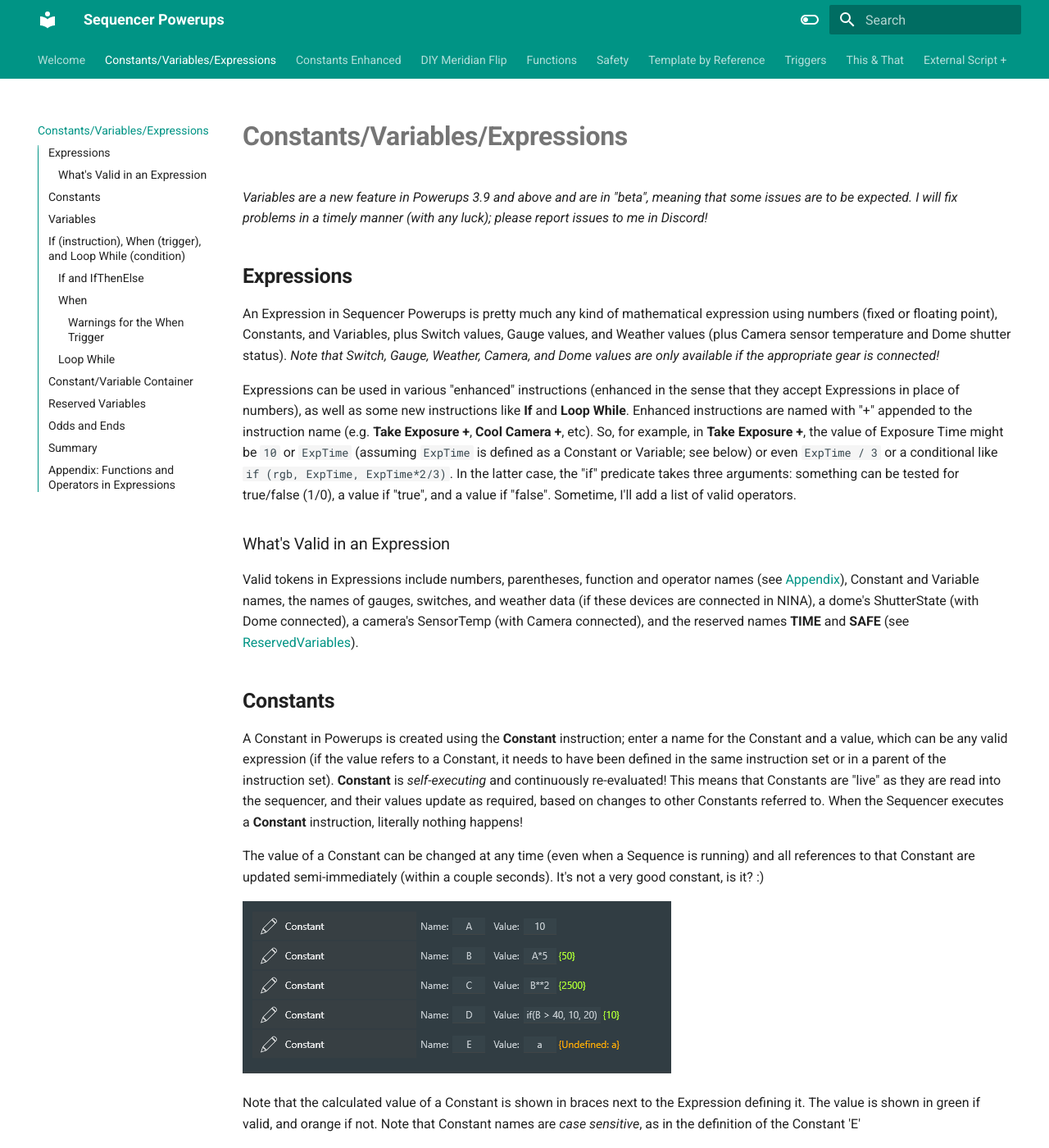
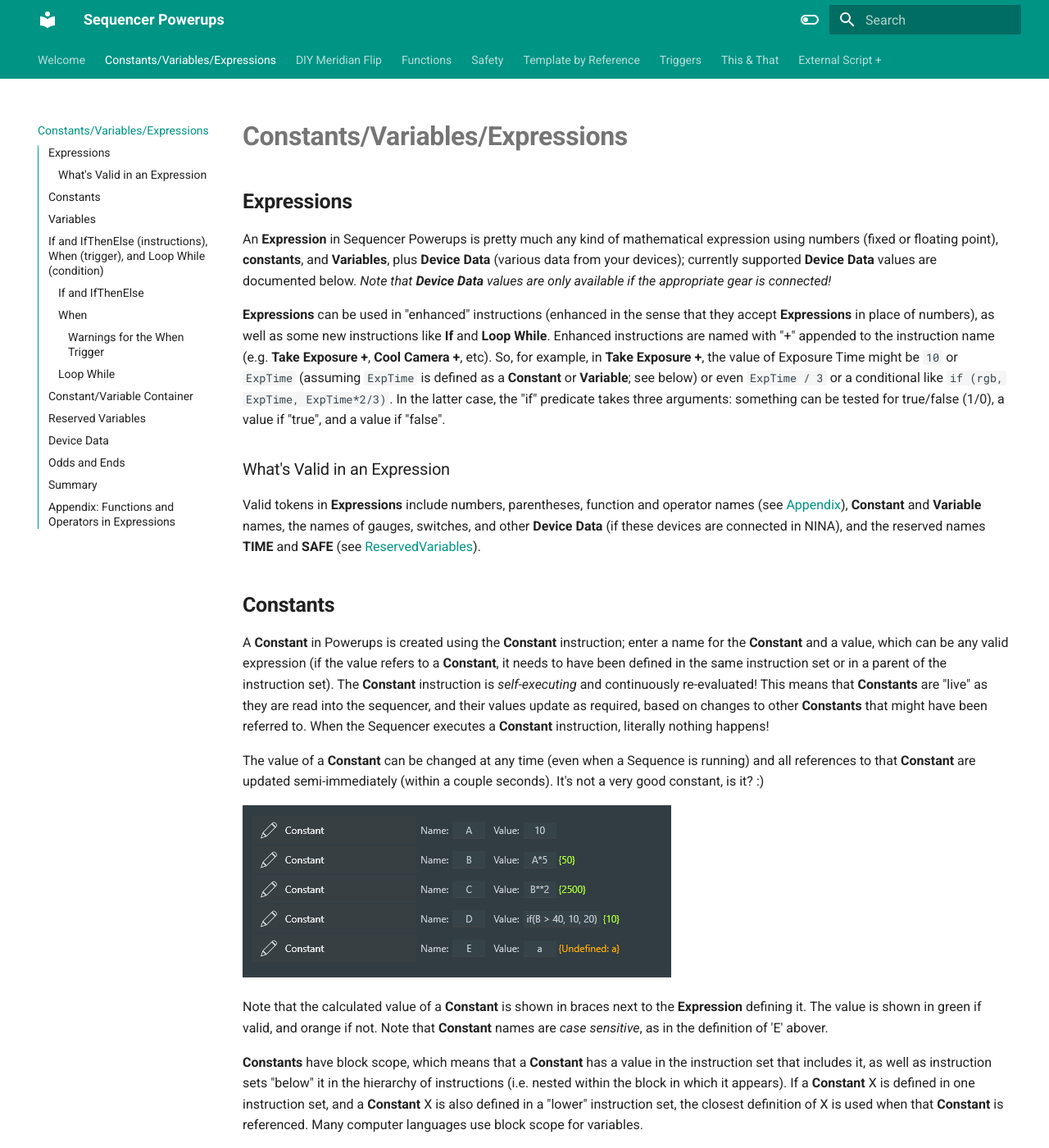
Before and after one commit to marcblank/marcblank.github.io, an MkDocs documentation site: the page built from docs/CVE.md, in a window 1280 px wide and 1400 px high. Shown: the whole window at 82% size. Built offline with MkDocs 1.6.1 and Material for MkDocs 9.7.7, drawn with Linux system fonts in a browser that asks for light colours; some of the changed text lies outside the part shown.

Commit message:
Docs update

```diff
--- a/docs/CVE.md
+++ b/docs/CVE.md
@@ -1,65 +1,61 @@
 # **Constants/Variables/Expressions**
-
-*Variables are a new feature in Powerups 3.9 and above and are in "beta", meaning that some issues are to be expected.  I will fix problems in a timely manner (with any luck); please report issues to me in Discord!*
 
 ## **Expressions**
 
-An Expression in Sequencer Powerups is pretty much any kind of mathematical expression using numbers (fixed or floating point), Constants, and Variables, plus Switch values, Gauge values, and Weather values (plus Camera sensor temperature and Dome shutter status).  *Note that Switch, Gauge, Weather, Camera, and Dome values are only available if the appropriate gear is connected!*
+An **Expression** in Sequencer Powerups is pretty much any kind of mathematical expression using numbers (fixed or floating point), **constants**, and **Variables**, plus **Device Data** (various data from your devices); currently supported **Device Data** values are documented below.  *Note that **Device Data** values are only available if the appropriate gear is connected!*
 
-Expressions can be used in various "enhanced" instructions (enhanced in the sense that they accept Expressions in place of numbers), as well as some new instructions like **If** and **Loop While**. Enhanced instructions are named with "+" appended to the instruction name (e.g. **Take Exposure +**, **Cool Camera +**, etc).
-So, for example, in **Take Exposure +**, the value of Exposure Time might be `10` or `ExpTime` (assuming `ExpTime` is defined as a Constant or Variable; see below) or even `ExpTime / 3` or a conditional like `if (rgb, ExpTime, ExpTime*2/3)`.  In the latter case, the "if" predicate takes three arguments: something can be tested for true/false (1/0), a value if "true", and a value if "false". Sometime, I'll add a list of valid operators.
+**Expressions** can be used in "enhanced" instructions (enhanced in the sense that they accept **Expressions** in place of numbers), as well as some new instructions like **If** and **Loop While**. Enhanced instructions are named with "+" appended to the instruction name (e.g. **Take Exposure +**, **Cool Camera +**, etc).
+So, for example, in **Take Exposure +**, the value of Exposure Time might be `10` or `ExpTime` (assuming `ExpTime` is defined as a **Constant** or **Variable**; see below) or even `ExpTime / 3` or a conditional like `if (rgb, ExpTime, ExpTime*2/3)`.  In the latter case, the "if" predicate takes three arguments: something can be tested for true/false (1/0), a value if "true", and a value if "false".
 
 ### What's Valid in an Expression
 
-Valid tokens in Expressions include numbers, parentheses, function and operator names (see [Appendix](#appendix-functions-and-operators-in-expressions)), Constant and Variable names, the names of gauges, switches, and weather data (if these devices are connected in NINA), a dome's ShutterState (with Dome connected), a camera's SensorTemp (with Camera connected), and the reserved names **TIME** and **SAFE** (see [ReservedVariables](#reserved-variables)).
+Valid tokens in **Expressions** include numbers, parentheses, function and operator names (see [Appendix](#appendix-functions-and-operators-in-expressions)), **Constant** and **Variable** names, the names of gauges, switches, and other **Device Data** (if these devices are connected in NINA), and the reserved names **TIME** and **SAFE** (see [ReservedVariables](#reserved-variables)).
 
 ## **Constants**
 
-A Constant in Powerups is created using the **Constant** instruction; enter a name for the Constant and a value, which can be any valid expression (if the value refers to a Constant, it needs to have been defined in the same instruction set or in a parent of the instruction set).  **Constant** is *self-executing* and continuously re-evaluated!  This means that Constants are "live" as they are read into the sequencer, and their values update as required, based on changes to other Constants referred to.  When the Sequencer executes a **Constant** instruction, literally nothing happens!
+A **Constant** in Powerups is created using the **Constant** instruction; enter a name for the **Constant** and a value, which can be any valid expression (if the value refers to a **Constant**, it needs to have been defined in the same instruction set or in a parent of the instruction set).  The **Constant** instruction is *self-executing* and continuously re-evaluated!  This means that **Constants** are "live" as they are read into the sequencer, and their values update as required, based on changes to other **Constants** that might have been referred to.  When the Sequencer executes a **Constant** instruction, literally nothing happens!
 
-The value of a Constant can be changed at any time (even when a Sequence is running) and all references to that Constant are updated semi-immediately (within a couple seconds).  It's not a very good constant, is it? :)
+The value of a **Constant** can be changed at any time (even when a Sequence is running) and all references to that **Constant** are updated semi-immediately (within a couple seconds).  It's not a very good constant, is it? :)
 
 ![](Constants Screen.png)
 
-Note that the calculated value of a Constant is shown in braces next to the Expression defining it. The value is shown in green if valid, and orange if not. Note that Constant names are *case sensitive*, as in the definition of the Constant 'E'
+Note that the calculated value of a **Constant** is shown in braces next to the **Expression** defining it. The value is shown in green if valid, and orange if not. Note that **Constant** names are *case sensitive*, as in the definition of 'E' abover.
 
-Constants have block scope, which means that a Constant has value in the instruction set that includes it, as well as instruction sets "below" it in the hierarchy of instructions (i.e. nested within the block in which it appears).  If a Constant X is defined in one instruction set, and a Constant X is also defined in a "lower" instruction set, the closest definition of X is used when that Constant is referenced.  Many computer languages use block scope for variables.
+**Constants** have block scope, which means that a **Constant** has a value in the instruction set that includes it, as well as instruction sets "below" it in the hierarchy of instructions (i.e. nested within the block in which it appears).  If a **Constant** X is defined in one instruction set, and a **Constant** X is also defined in a "lower" instruction set, the closest definition of X is used when that **Constant** is referenced.  Many computer languages use block scope for variables.
 
 ![](BlockScope.png)
 
 ## **Variables**
 
-A Variable in Powerups is more similar to a traditional computer language variable; it also uses "block scope" (see above).   A Variable is defined using the **Variable** instruction, which is entirely analogous to the **Constant** instruction, except that Variable definitions are not self-executing - the Variable does not exist prior to the execution of the Define Variable instruction.   References to the Variable "below" it in the code will show `Undefined: <varname>` until the instruction gets executed.
-The **Set Variable** instruction can be used to change the value of a previously defined Variable.  For a value, any expression can be used - including the use of Constants and Variables that have been previously defined.  The simplest form of this might this:
+A **Variable** in Powerups is more similar to a traditional computer language variable; it also uses "block scope" (see above).   A **Variable** is defined using the **Variable** instruction, which is entirely analogous to the **Constant** instruction, except that **Variable** definitions are *not* self-executing - the **Variable** does not have a value prior to the execution of the **Variable** instruction.   References to a **Variable** "below" it in the code will show `Not evaluated: <varname>` until the **Variable** instruction gets executed.
+The **Set Variable** instruction can be used to change the value of a previously defined **Variable**.  For a value, any expression can be used - including the use of **Constants** and **Variables** that have been previously defined.  The simplest form of this might this:
 
 ![](Variables.png)
 
-Just as in a procedural computer language, if you are looping through an instruction set, any variables defined in that set are reset to having no value before the loop repeats!
+Just as in a procedural computer language, if you are looping through an instruction set, any **Variables** defined in that instruction set are reset to having no value before the loop repeats!
 
-## **If (instruction), When (trigger), and Loop While (condition)**
+## **If and IfThenElse (instructions), When (trigger), and Loop While (condition)**
 
 ### If and IfThenElse
 
-The **If** instruction (previously If Constant) evaluates the given Expression and runs the specified instructions if that expression is not false (not 0 or "false"). This instruction was previously named **If Constant**.
-
-The **IfThenElse** instruction (3.9.7) adds the ability to specify instructions to execute if the Expression is false.
+The **If** instruction evaluates the given **Expression** and runs the specified instructions if that **Expression** is not false (not 0 or "false").  The **IfThenElse** instruction adds the ability to specify instructions to execute if the **Expression** is false (or 0).
 
 ![](If.png)
 
 ### When
 
-The **When** trigger (previously When Switch) triggers *when* the given expression is not false (not 0 or "false') and runs the specified instructions. There is a **Once Only** toggle in this instruction; setting this to ON will cause this trigger to run only once during execution of your sequence. There is now also a **Interrupt** toggle; if set to 'ON' (the default), the **When** trigger will interrupt any instruction in progress.
+The **When** trigger is activated *when* the given expression is not false (not 0 or "false') and runs the specified instructions. There is a **Once Only** toggle in this instruction; setting this to ON will cause this trigger to run only once during execution of your sequence. There is also a **Interrupt** toggle; if set to 'ON' (the default), the **When** trigger will interrupt any instruction in progress (the check is performed approximately every 5 seconds).
+
+*The **Interrupt** functionality of the **When** trigger is unlike traditional NINA triggers that only run between the execution of instructions!*
 
 #### Warnings for the When Trigger
- If you don't somehow arrange for the expression to become false during the execution of the included instructions, the **When** trigger will run every five seconds (after finishing those instructions).  If you want to keep this from happening, set the **Once Only** toggle to ON
-
- Unlike other Triggers, the **When** trigger trips within seconds of the expression becoming true, even interrupting instructions in process.  This is very much unlike regular NINA triggers which trip *between* instructions.
+ If you don't somehow arrange for the **Expression** to become false during the execution of the included instructions, the **When** trigger will run every five seconds (after finishing those instructions).  If you want to keep this from happening, set the **Once Only** toggle to ON!
 
 ![](When.png)
 
 ### Loop While
 
-**Loop While** is new; it's a standard NINA "Conditional" and gets placed with other conditionals in an instruction set.   When queried (every 5 seconds or so while a sequence is running), it evaluates the given expression and terminates the loop if the result is "false" or 0.
+**Loop While** is a standard NINA "Conditional" and gets placed with other conditionals in an instruction set.   When queried (every 5 seconds or so while a sequence is running), it evaluates the given **Expression** and terminates the loop if the result is "false" or 0.
 
 Here’s an example of a very simple instruction set using **Variable**, **Set Variable**, and **Loop While**.  Note that the **Variable** instruction needs to be outside the loop; otherwise the `Lp` variable will be reset to 10 every time the loop is restarted!
 
@@ -69,7 +65,7 @@
 
 ![](InfoDropdown.png)
 
-Here's an interesting example that uses these instructions to implement a timeout. The **Loop While** is basically running for up to 60 seconds OR until the **confirmed** variable becomes true.  Each time through the loop, the **If** instruction checks whether a switch (in this case, **GuideScopeOpen**) has become "true"; if so, the **Set Variable** instruction sets **confirmed** to true.  This ends the loop.
+Here's an interesting example that uses these instructions to implement a timeout. The **Loop While** is basically running for up to 60 seconds OR until the **confirmed** **Variable** becomes true.  Each time through the loop, the **If** instruction checks whether a switch (in this case, **GuideScopeOpen**) has become "true"; if so, the **Set Variable** instruction sets **confirmed** to true.  This ends the loop.
 
 ![](TimeLoop.png)
 
@@ -77,13 +73,13 @@
 
 ## Constant/Variable Container
 
-A **Constant/Variable COntainer** is a special kind of container that can hold only **Constant**, **Variable**, and **Annotation** instructions.  Its intended use is to "clean up" sequences with many Constant and Variable definitions.  What makes this container special is that Constants and Variables defined within it *act as though they were defined at the level of the container (or Template by Reference) that they are enclosed in*.
+A **Constant/Variable Container** is a special kind of container that can hold only **Constant**, **Variable**, and **Annotation** instructions.  Its intended use is to "clean up" sequences with many **Constant** and **Variable** definitions.  What makes this container special is that **Constants** and **Variables** defined within it *act as though they were defined at the level of the container (or **Template by Reference**) that they are enclosed in*.
 
-In the example below, the Constant X2 definition, using the Constant X, would be undefined if X had not been defined in the Constant/Variable container used in the Template by Reference.
+In the example below, the **Constant** X2 definition, using the **Constant** X, would be undefined if X had not been defined in the **Constant/Variable** container used in the **Template by Reference**.
 
 ![](CVC.png)
 
-In a regular sequential instruction set, the variable X is not in scope when evaluating X2.
+In a regular sequential instruction set, the **Variable** X is not in scope when evaluating X2.
 
 ![](CVC2.png)
 
@@ -96,15 +92,41 @@
 
 **TIME** &ensp; - &ensp; The current time in seconds since NINA was started, with an accuracy of 10 seconds or so. This is not intended, obviously, for highly accurate timing, but can be used, for example, with the **When** trigger to take actions at various intervals.
 
-Dome shutter status names:  **DomeStatus, ShutterNone, ShutterOpen, ShutterClosed, ShutterOpening, ShutterClosing, ShutterError**
+**EXITCODE** &ensp; - &ensp; The EXITCODE from a call to the **External Script +** command (see later in this document)
 
-Camera names: **SensorTemp**
+## Device Data
 
-Flat Device names: **CoverState, CoverOpen, CoverClosed, CoverNeitherOpenNorClosed, CoverUnknown, CoverError**
+The following **Device Data** is available if the associated device is connected in NINA.  Note that this list is added to frequently, often upon request by users.
 
-Filter Wheel names: **CurrentFilter, Filter_name**, where "name" is the name of the filter with all non-alphanumeric characters removed.  So a filter named "My IR Filter" must be referred to as Filter_MyIRFilter.
+**Astrometry** data: **SunAltitude**, **MoonAltitude** (no device needed)
 
-Safety Monitor: **IsSafe**
+**Camera** data: **SensorTemp**
+
+Camera data (hidden): **camera__PixelSize, camera__XSize, camera__YSize, camera__CoolerPower, camera__CoolerOn**
+
+**Dome** data:  **DomeStatus, DomeAzimuth**
+
+DomeStatus constants: **ShutterNone, ShutterOpen, ShutterClosed, ShutterOpening, ShutterClosing, ShutterError**
+
+**Filter Wheel** data: **CurrentFilter**
+
+CurrentFilter constants: **Filter_name**, where "name" is the name of the filter with all non-alphanumeric characters removed.  So a filter named "My IR Filter" must be referred to as Filter_MyIRFilter.
+
+**Flat Device** data: **CoverState**
+
+CoverStatus constants: **CoverOpen, CoverClosed, CoverNeitherOpenNorClosed, CoverUnknown, CoverError**
+
+**Last Image** data: **Image_HFR**, **Image_StarCount** (if Hocus Focus is being used for star analysis, **Image_FWHM** and **Image_Eccentricity** are also available)
+
+**Roof** data: **RoofStatus**
+
+RoofStatus constants: **RoofOpen**, **RoofNotOpen**, **RoofCannotOpenOrRead** (note: **RoofStatus** requires the use of a RoofStatus file that can be defined in the Powerups settings)
+
+**Rotator** data: **RotatorMechanicalPosition**, **RotatorPosition** (these are the same)
+
+**Safety Monitor** data: **IsSafe**
+
+**Telescope (Mount)** data: **Altitude**, **Azimuth**, **RightAscension**, **Declination**, **AtPark**
 
 ## **Odds and Ends**
 
--- a/docs/Constants Enhanced.md
+++ /dev/null
@@ -1,42 +0,0 @@
-
-**Constants Enhanced** instructions are built-in NINA instructions that have been enhanced to allow the use of Expressions.  These instructions take the name of the existing NINA instruction and put a plus-sign (+) at the end.  More instructions will be enhanced in the future.
-
-## Take Exposure +, Take Many Exposures +, and Smart Exposure +
-
-These imaging instructions allow Expressions for number of exposures, exposure time, gain, offset, and dither.  In the examples below, the Constants used are defined elsewhere. *Note: Filter, and binning are planned for the future.*
-
-![](Exposure.png)
-
-## Trained Flat Exposure +, Trained Dark Flat Exposure +
-
-These imaging instructions allow Expressions for number of exposures, gain, and offset.  In the examples below, the Constants used are defined elsewhere. *Note: Filter, and binning are planned for the future.*
-
-![](Trained.png)
-
-## Cool Camera +
-
-This instruction can use Expressions both for the set temperature and duration.
-
-![](Cool.png)
-
-## Move Focuser Relative + / Move Focuser Absolute +
-
-![](Focus.png)
-
-## Switch Filter +
-
-Allows use of a Constant or Variable to specify a filter.   Note that filter names are represented by variables named Filter_filterName, where *filterName* is the name of a filter without spaces or other punctuation.
-
-## External Script +
-
-This is fully documented elsewhere in this document.
-
-## Wait for Time Span +
-
-Allows use of Constant or Variable to specify a wait time (in seconds)
-
-## Annotation +
-
-This instruction allows the use of expressions within the annotation; they must be surrounded by {}'s.
-
-![](Annotation.png)
```
Also changed, not shown: docs/Triggers.md (+1 -1 lines).
